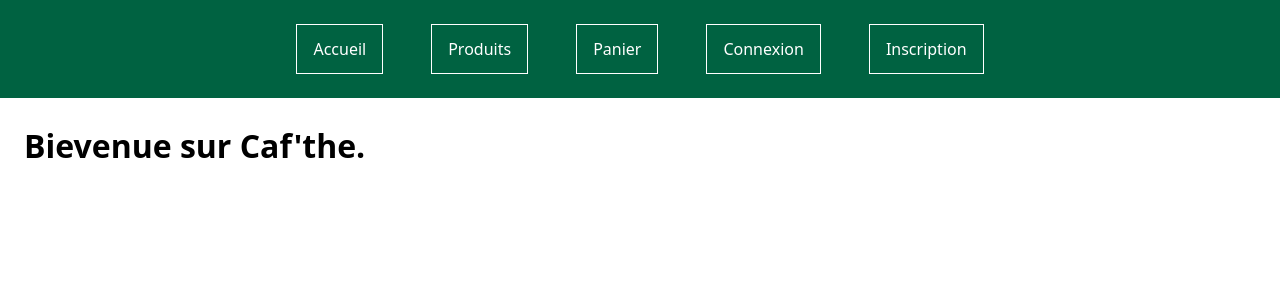
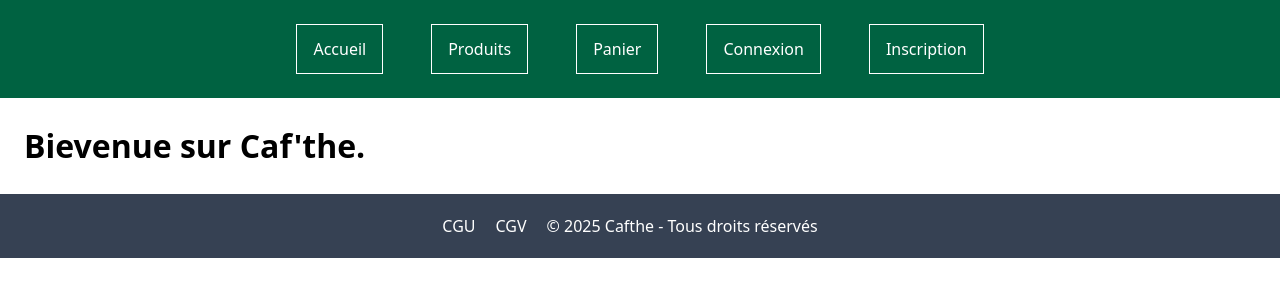
Before and after one commit to aurelienachard/ecommerce_cafthe, a React (Vite) app in the folder front-end/: page / in a window 1280 px wide. Shown: the top 300 px of the page. Built offline with nearby package versions, Linux system fonts and the light colour scheme.

Commit message:
feat: ajout du footer + nouvelles routes

```diff
--- a/front-end/src/App.jsx
+++ b/front-end/src/App.jsx
@@ -9,6 +9,10 @@ import Connexion from './components/connexion'
 import Profile from "./components/profile"
 import Panier from "./components/panier"
 import Fortgetpwd from './components/forgetpwd'
+import CGU from './components/cgu'
+import CGV from './components/cgv'
+import PostalConfig from './components/postalconfig'
+import ProfileConfig from './components/profileconfig'
 
 import './style.css'
 
@@ -51,13 +55,23 @@ const App = () => {
         <Route path="/" element={<Accueil />}></Route>
         <Route path="/produits" element={<Catalogue />}></Route>
         <Route path="/produits/:produit_id" element={<Produit />}></Route>
-        {/* on definit le props avec setUser */}
         <Route path="/connexion" element={<Connexion />}></Route>
         <Route path="/inscription" element={<Inscription />}></Route>
         <Route path="/profile" element={<Profile />}></Route>
         <Route path="/panier" element={<Panier />}></Route>
         <Route path="/fortgetpwd" element={<Fortgetpwd />}></Route>
+        <Route path="/CGU" element={<CGU />}></Route>
+        <Route path="/CGV" element={<CGV />}></Route>
+        <Route path='/postalconfig' element={<PostalConfig />}></Route>
+        <Route path='/profileconfig' element={<ProfileConfig />}></Route>
       </Routes>
+
+      <footer className="bg-gray-700 flex justify-center items-center">
+        <Link to="/CGU" className="text-white">CGU</Link>
+        <Link to="/CGV" className="text-white ml-[20px]">CGV</Link>
+        <p className="text-white p-[20px]">&copy; 2025 Cafthe - Tous droits réservés</p>
+      </footer>
+
     </Router>
   )
 }
```
